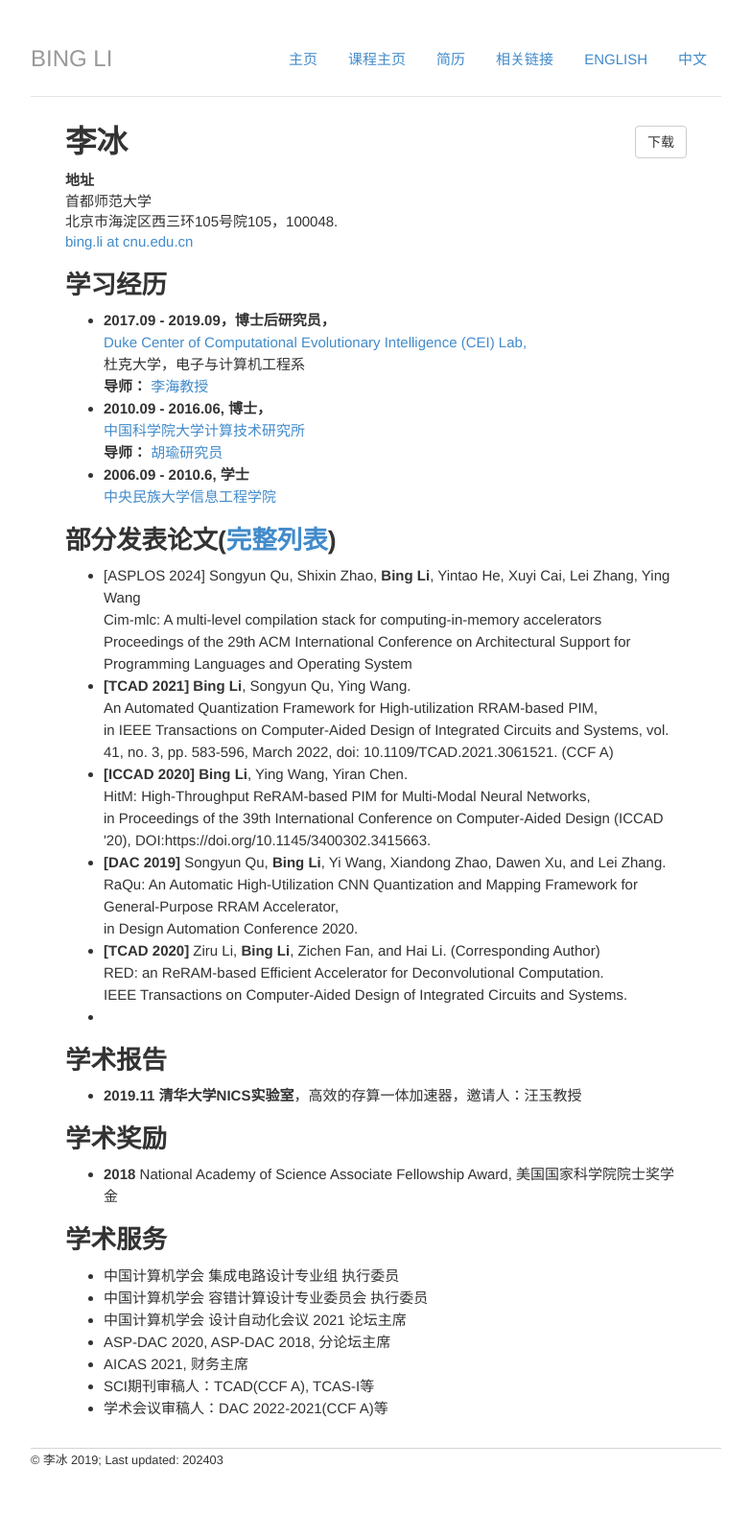
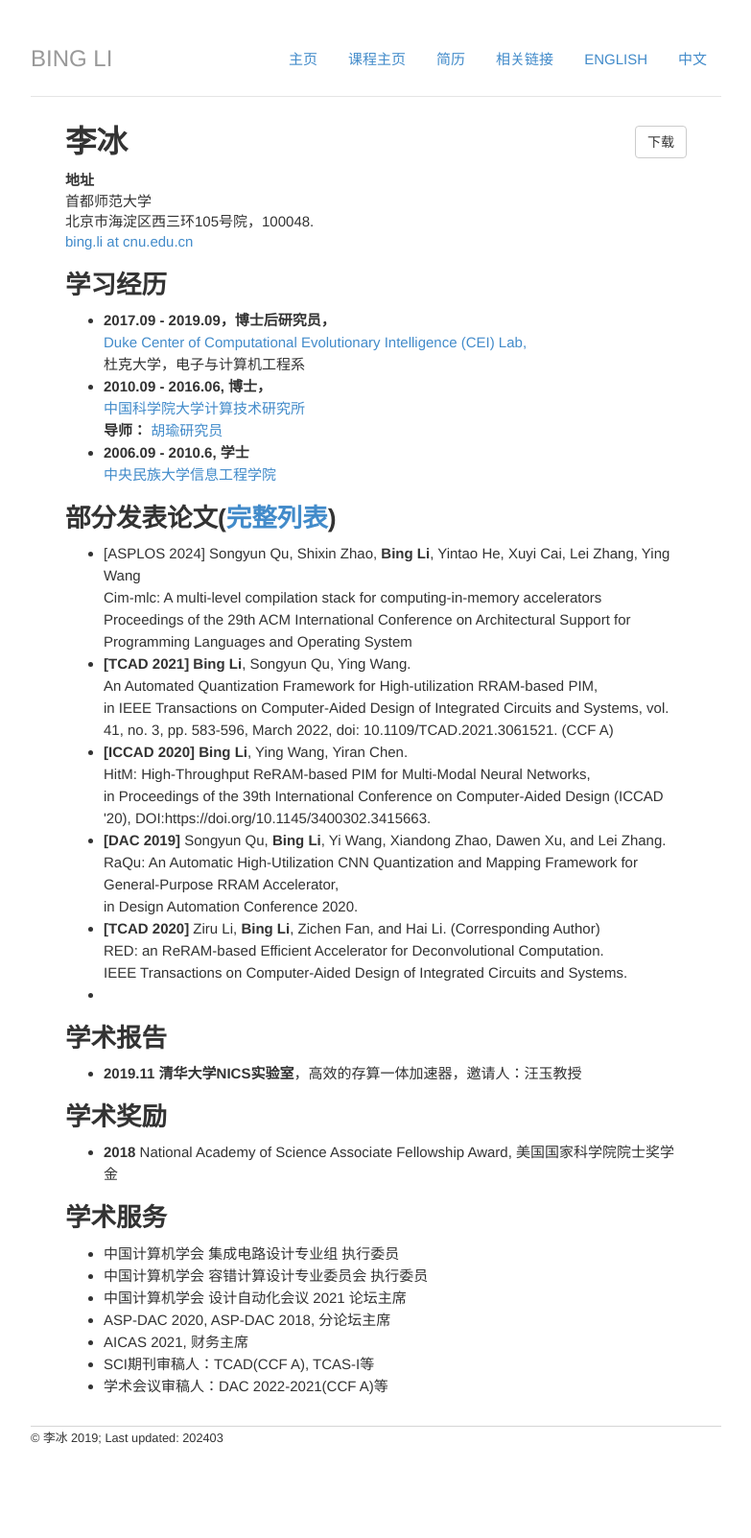
Before and after one commit to libingict/libingict.github.io, a Jekyll site: the page built from cv/index_cn.html, in a window 1280 px wide. Shown: the whole page at 96% size, without its empty margins (56-839 px from the left). Built offline with Jekyll 4.4.1, drawn with Linux system fonts in a browser that asks for light colours; nearby versions of some CDN libraries; library files that are not in the unit come from our copies; a script that is not in the unit is left out; after the commit the page ends 1580 px from its top, so only the background shows below that.

Commit message:
更新简介和新闻

```diff
--- a/cv/index.html
+++ b/cv/index.html
@@ -17,7 +17,7 @@ title: CV
 					<b>Aug. 2017 - Sep. 2019, Postdoctral Scholar, </b><br/>
                 	<!--<a href="http://cei.pratt.duke.edu/">Duke Center of Computational Evolutionary Intelligence (CEI) Lab,</a><br/>-->
                 	Department of Electrical and Computer Engineering, Duke University<br/>
-					<b>Supervisor: </b> <a href="https://ece.duke.edu/faculty/hai-helen-li"> Prof. Hai (Helen) Li </a>
+<!--					<b>Supervisor: </b> <a href="https://ece.duke.edu/faculty/hai-helen-li"> Prof. Hai (Helen) Li </a>-->
 				</li>
 				<li>
 				<b>Sep. 2010 - Jun. 2016, Ph.D.</b> in Computer Systems and Architecture,</br>
--- a/cv/index_cn.html
+++ b/cv/index_cn.html
@@ -8,7 +8,7 @@ title: CV
     <address>
         <b>地址</b><br/>
         首都师范大学 <br/>
-        北京市海淀区西三环105号院105，100048. <br/>
+        北京市海淀区西三环105号院，100048. <br/>
         <a href="mailto:bing.li@cnu.edu.cn">bing.li at cnu.edu.cn</a>
     </address>
 
@@ -19,7 +19,7 @@ title: CV
             <a href="http://cei.pratt.duke.edu/">Duke Center of Computational Evolutionary Intelligence (CEI)
                 Lab,</a><br/>
             杜克大学，电子与计算机工程系<br/>
-            <b>导师：</b> <a href="https://ece.duke.edu/faculty/hai-helen-li"> 李海教授 </a>
+<!--            <b>导师：</b> <a href="https://ece.duke.edu/faculty/hai-helen-li"> 李海教授 </a>-->
         </li>
         <li>
             <b>2010.09 - 2016.06, 博士，</b> </br>
--- a/cv/index_en.html
+++ b/cv/index_en.html
@@ -18,7 +18,7 @@ title: CV
             <b>Aug. 2017 - Sep. 2019, Postdoctral Scholar, </b><br/>
             <!--<a href="http://cei.pratt.duke.edu/">Duke Center of Computational Evolutionary Intelligence (CEI) Lab,</a><br/>-->
             Department of Electrical and Computer Engineering, Duke University<br/>
-            <b>Supervisor: </b> <a href="https://ece.duke.edu/faculty/hai-helen-li"> Prof. Hai (Helen) Li </a>
+<!--            <b>Supervisor: </b> <a href="https://ece.duke.edu/faculty/hai-helen-li"> Prof. Hai (Helen) Li </a>-->
         </li>
         <li>
             <b>Sep. 2010 - Jun. 2016, Ph.D.</b> in Computer Systems and Architecture,</br>
```
